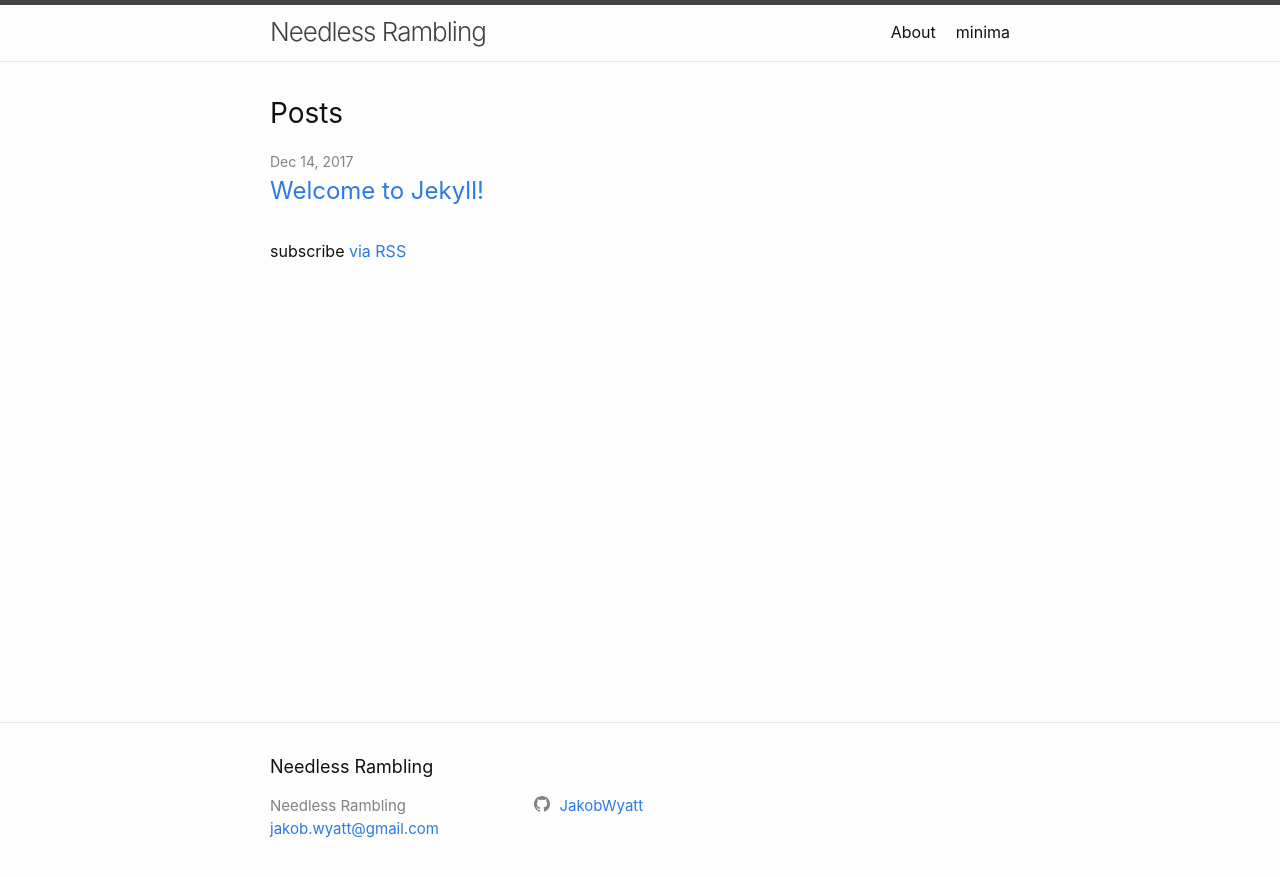
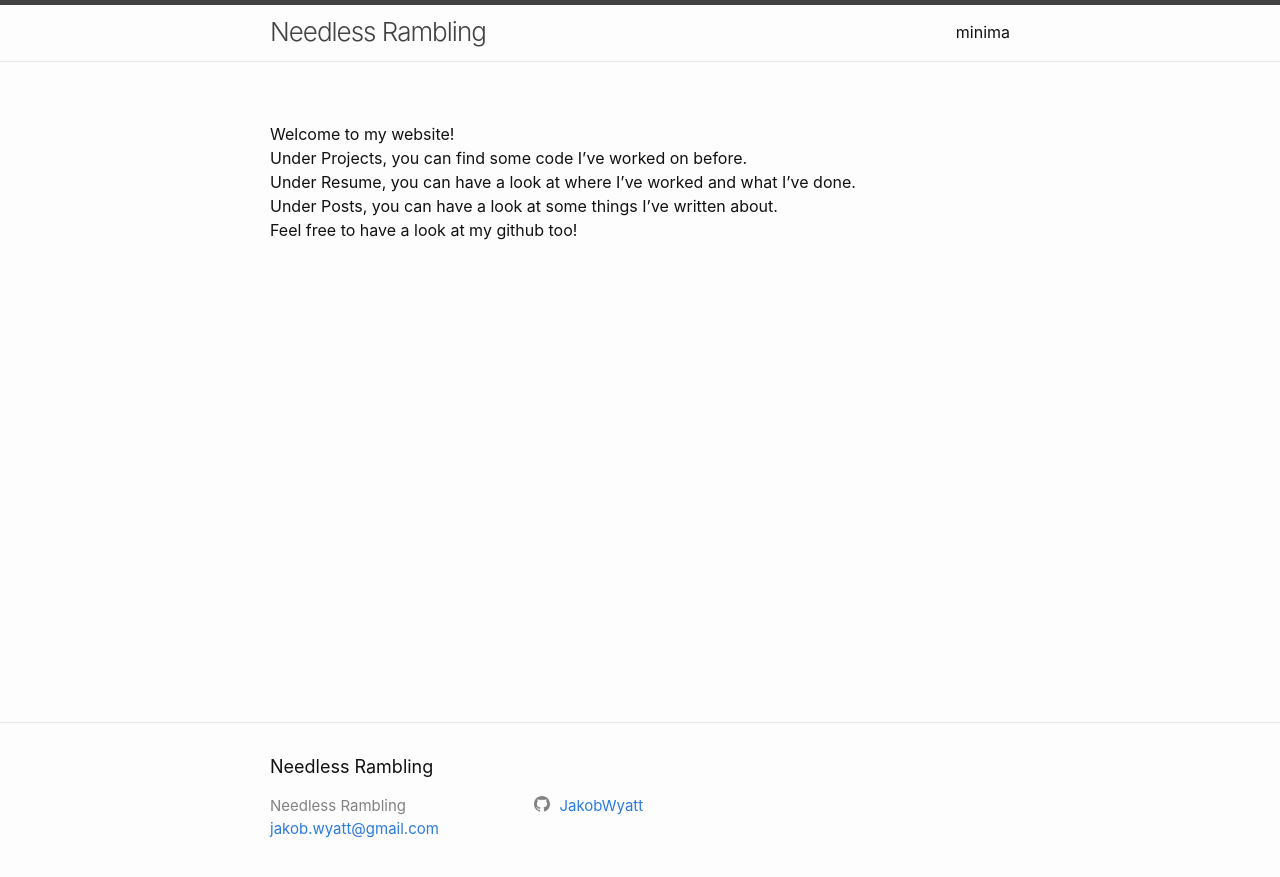
Before and after one commit to JakobWyatt/blog, a Jekyll site: the page built from index.md, in a window 1280 px wide. Shown: the top 877 px of the page. Built offline with Jekyll 4.4.1, drawn with Linux system fonts in a browser that asks for light colours.

Commit message:
moved about page to main index

```diff
--- a/index.md
+++ b/index.md
@@ -2,5 +2,11 @@
 # You don't need to edit this file, it's empty on purpose.
 # Edit theme's home layout instead if you wanna make some changes
 # See: https://jekyllrb.com/docs/themes/#overriding-theme-defaults
-layout: home
+layout: page
 ---
+
+Welcome to my website!
+Under Projects, you can find some code I've worked on before.
+Under Resume, you can have a look at where I've worked and what I've done.
+Under Posts, you can have a look at some things I've written about.
+Feel free to have a look at my github too!
```
Also changed, not shown: about.md (deleted, +0 -18 lines).
